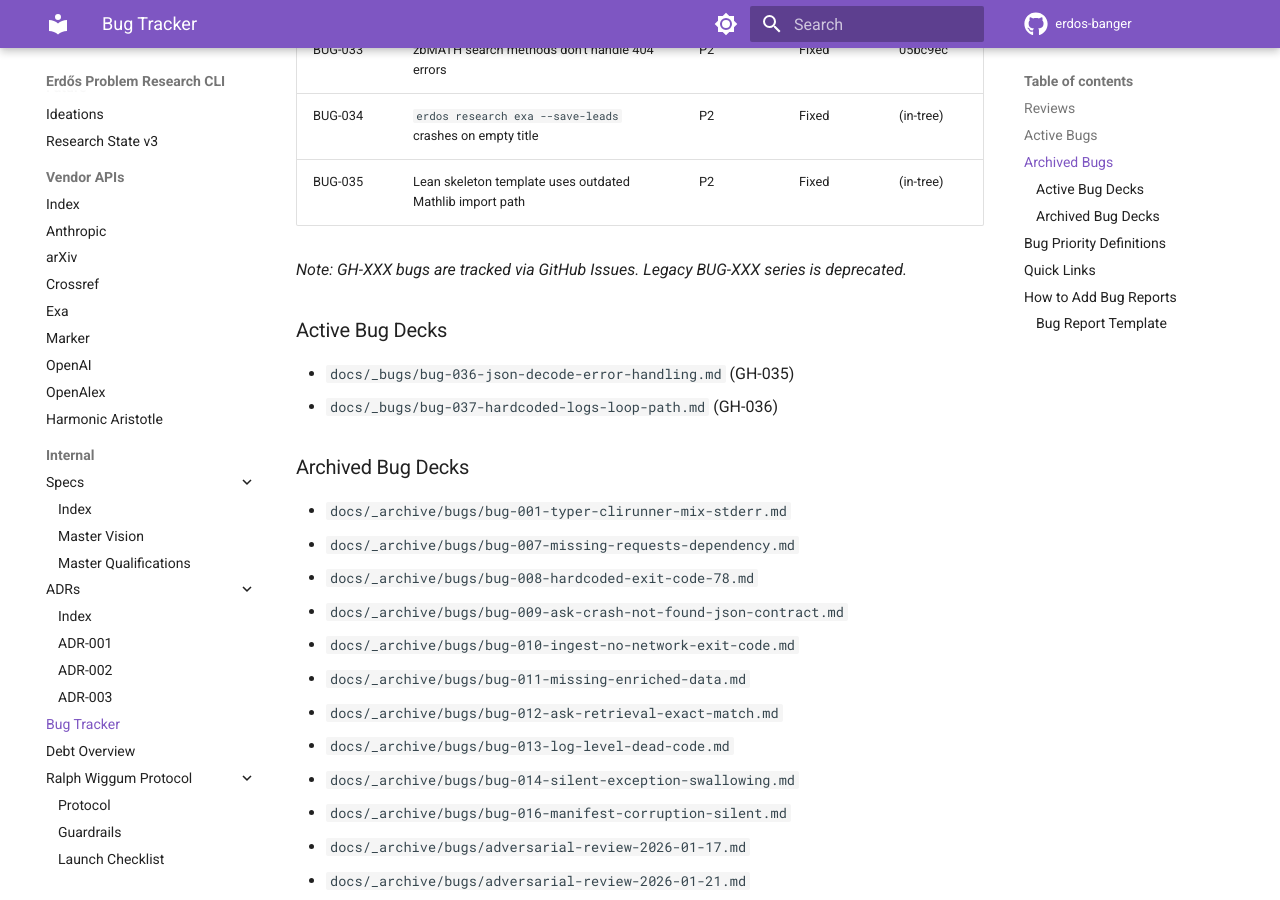
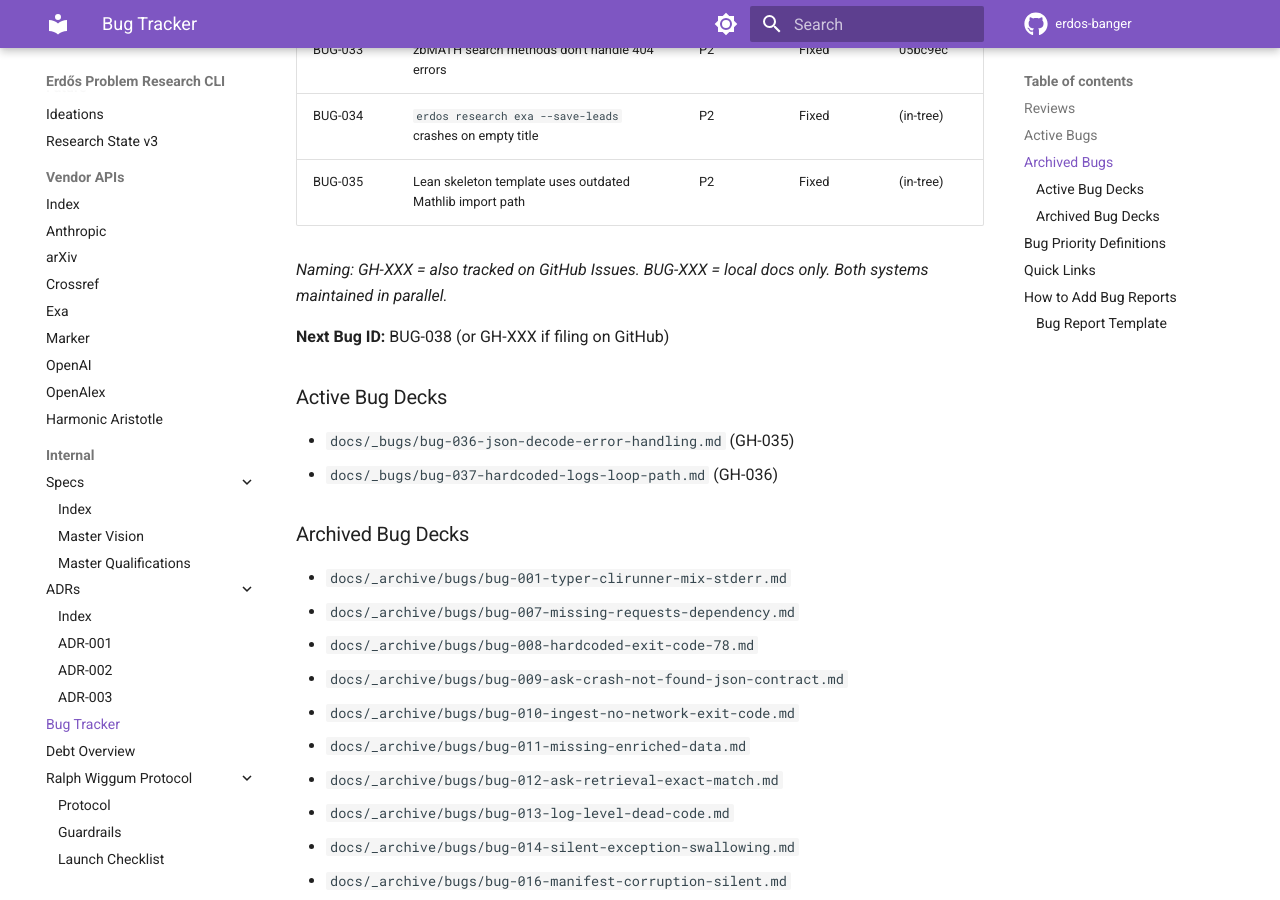
Before and after one commit to research-developer/erdos-banger, an MkDocs documentation site: the page built from docs/_bugs/README.md, in a window 1280 px wide and 900 px high, scrolled down 3249 px. Built offline with MkDocs 1.6.1 and Material for MkDocs 9.7.7, drawn with Linux system fonts in a browser that asks for light colours; comment, search, counter and statistics services are not loaded; some of the changed text lies outside the part shown.

Commit message:
docs(bugs): clarify dual-tracking (GitHub + local docs)

```diff
--- a/docs/_bugs/README.md
+++ b/docs/_bugs/README.md
@@ -23,7 +23,7 @@ This directory contains bug reports, adversarial code reviews, and quality audit
 | GH-035 | Crossref/S2 clients missing JSONDecodeError handling | P1 | Open | 2026-01-26 |
 | GH-036 | Hardcoded `logs/loop` path breaks outside repo root | P2 | Open | 2026-01-26 |
 
-*Note: GH-XXX IDs correspond to GitHub issue numbers. BUG-XXX IDs are legacy local-only tracking.*
+*GH-XXX = has GitHub issue. BUG-XXX = local docs only. Both tracked here with full bug decks.*
 
 ## Archived Bugs
 
@@ -65,7 +65,9 @@ All bugs below have been fixed and archived to `docs/_archive/bugs/`.
 | BUG-034 | `erdos research exa --save-leads` crashes on empty title | P2 | Fixed | (in-tree) |
 | BUG-035 | Lean skeleton template uses outdated Mathlib import path | P2 | Fixed | (in-tree) |
 
-*Note: GH-XXX bugs are tracked via GitHub Issues. Legacy BUG-XXX series is deprecated.*
+*Naming: GH-XXX = also tracked on GitHub Issues. BUG-XXX = local docs only. Both systems maintained in parallel.*
+
+**Next Bug ID:** BUG-038 (or GH-XXX if filing on GitHub)
 
 ### Active Bug Decks
 
```
